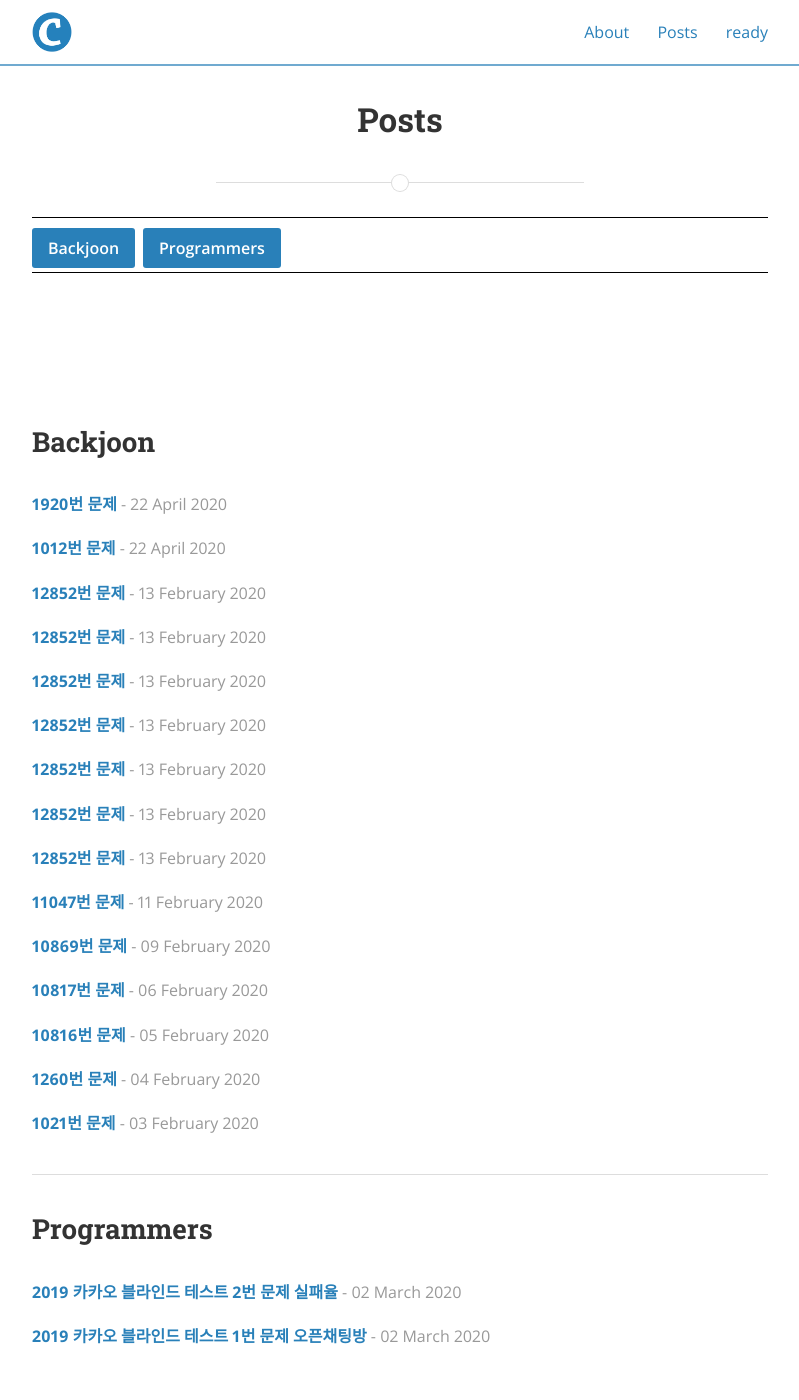
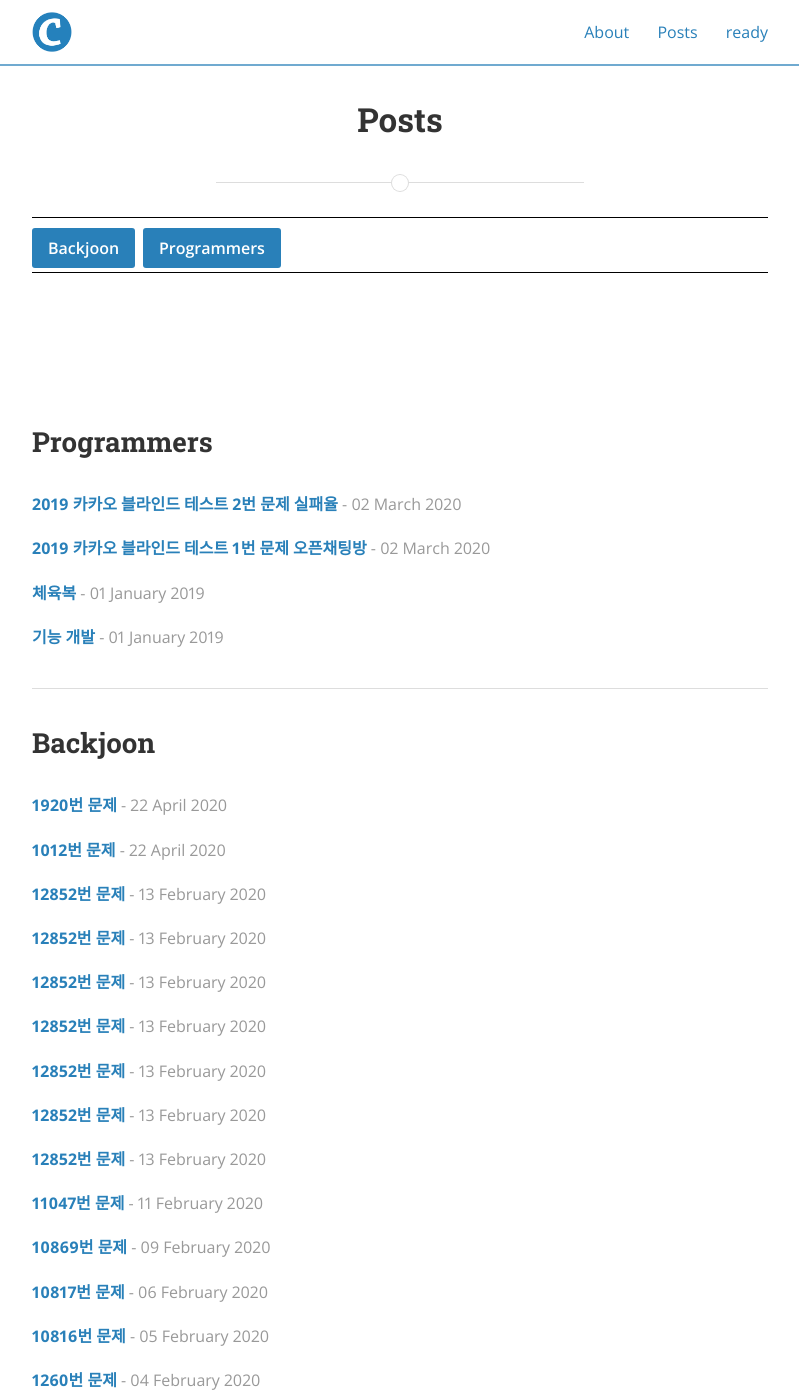
Before and after one commit to dongyeon94/DYblog, a Jekyll site: the page built from posts.md, in a window 1280 px wide and 1400 px high. Shown: the whole window, without its empty margins (240-1039 px from the left). Built offline with Jekyll 4.4.1, drawn with Linux system fonts in a browser that asks for light colours; nearby versions of some CDN libraries; a file with an impossible date is left out.

Commit message:
default setting

```diff
--- a/_posts/2020-04-24-programmers42586.md
+++ b/_posts/2020-04-24-programmers42586.md
@@ -1,7 +1,7 @@
 ---
 layout: post
 title:  "기능 개발"
-date:   2019
+date:   2019-01-01
 author: DY
 comments: true
 categories: programmers
--- a/_posts/2020-04-24-programmers42862.md
+++ b/_posts/2020-04-24-programmers42862.md
@@ -1,7 +1,7 @@
 ---
 layout: post
 title:  "체육복"
-date:   2019
+date:   2019-01-01
 author: DY
 comments: true
 categories: programmers
```
